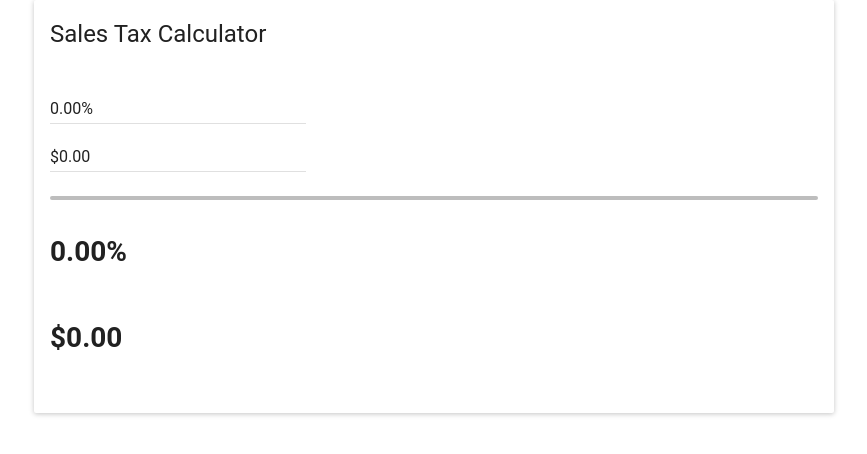
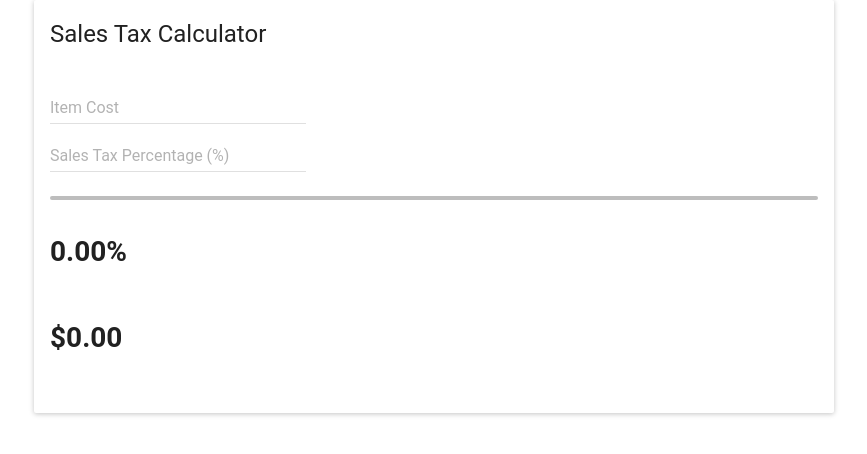
Before and after one commit to alexknipfer/eazy-convert, a React (Create React App) app: page / in a window 1280 px wide. Shown: the top 454 px of the page, without its empty margins (206-1073 px from the left). Built offline with nearby package versions, Linux system fonts and the light colour scheme; the HTML template or start-up script is replaced by a standard one; what react-tap-event-plugin would draw is missing.

Commit message:
fixed if block for displaying new tax and price

```diff
--- a/src/PriceForm.js
+++ b/src/PriceForm.js
@@ -20,42 +20,48 @@ class PriceForm extends Component{
     const itemCost = document.getElementById('itemCost').value;
     const taxPercentage = document.getElementById('taxPercentage').value;
 
-    if(itemCost == ''){
+
+    if(itemCost=== '' && taxPercentage !== ''){
       this.setState({
-        costOfItem: "$0.00"
+        costOfItem: '$0.00',
+        totalTax: taxPercentage
       });
     }
 
-    else if(taxPercentage == ''){
+    else if(taxPercentage === '' && itemCost!== ''){
       this.setState({
-        totalTax: "0.00%"
+        costOfItem: itemCost,
+        totalTax: '0.00%'
       });
     }
 
-    else if(itemCost == '' && taxPercentage == ''){
+    else if(taxPercentage === '' && itemCost === ''){
       this.setState({
-        totalTax: "0.00%",
-        costOfItem: "$0.00"
+        costOfItem: '$0.00',
+        totalTax: '0.00%'
       });
     }
+
     else{
       this.setState({
         totalTax: itemCost,
         costOfItem: taxPercentage
       });
     }
+
+
   }
 
   render(){
     return(
-      <div className = "salesCard">
+      <div className="salesCard">
         <Card>
           <CardTitle title="Sales Tax Calculator" />
           <CardText>
           <form>
-            <TextField hintText="Item Cost" id="itemCost" value={this.state.totalTax} onChange={this.calculateTax}/>
+            <TextField hintText="Item Cost" id="itemCost" onChange={this.calculateTax}/>
             <br />
-            <TextField hintText="Sales Tax Percentage (%)" id="taxPercentage" value={this.state.costOfItem} onChange={this.calculateTax}/>
+            <TextField hintText="Sales Tax Percentage (%)" id="taxPercentage" onChange={this.calculateTax}/>
             <br />
             <br />
             <LinearProgress mode="determinate" />
```
